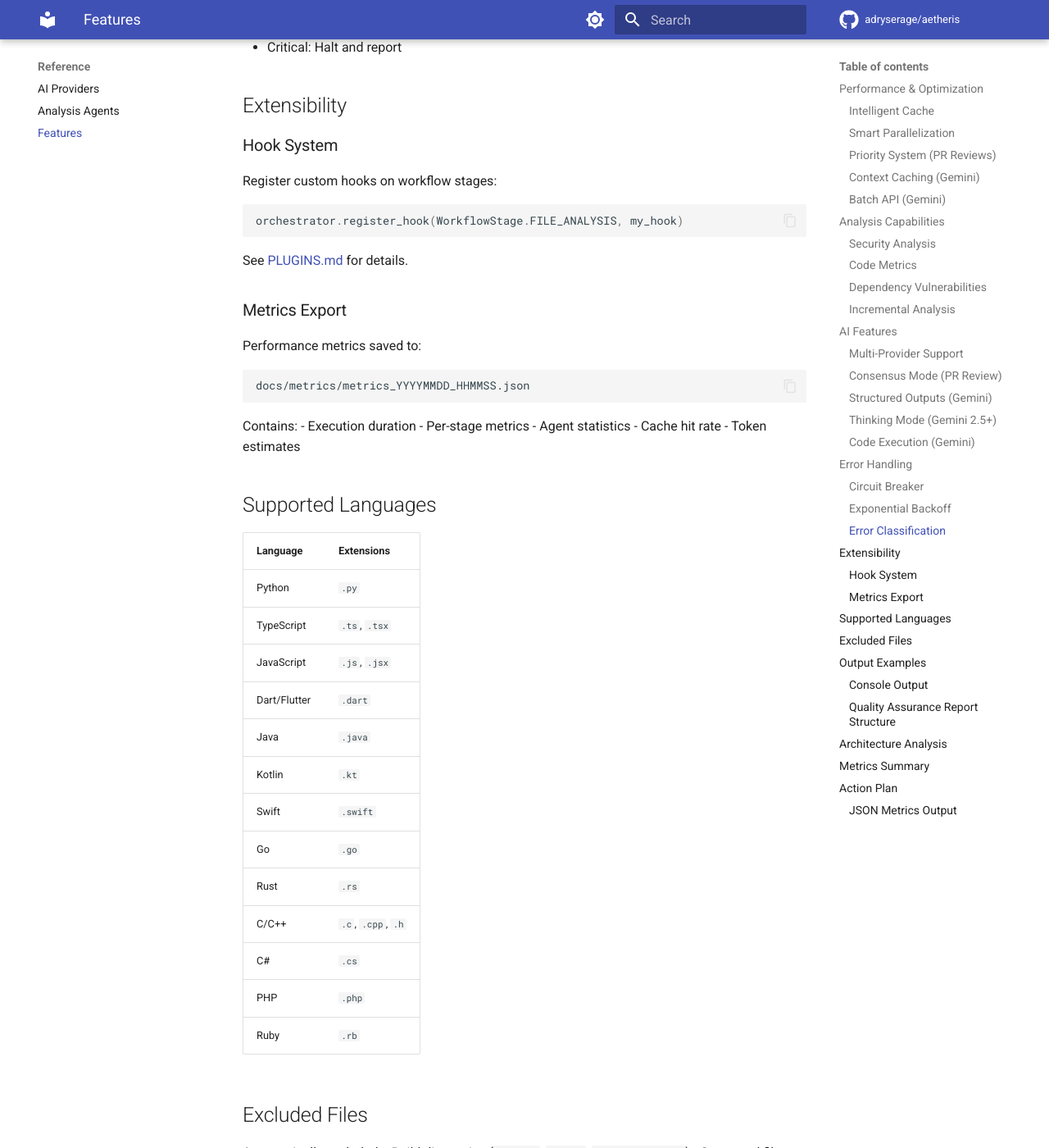
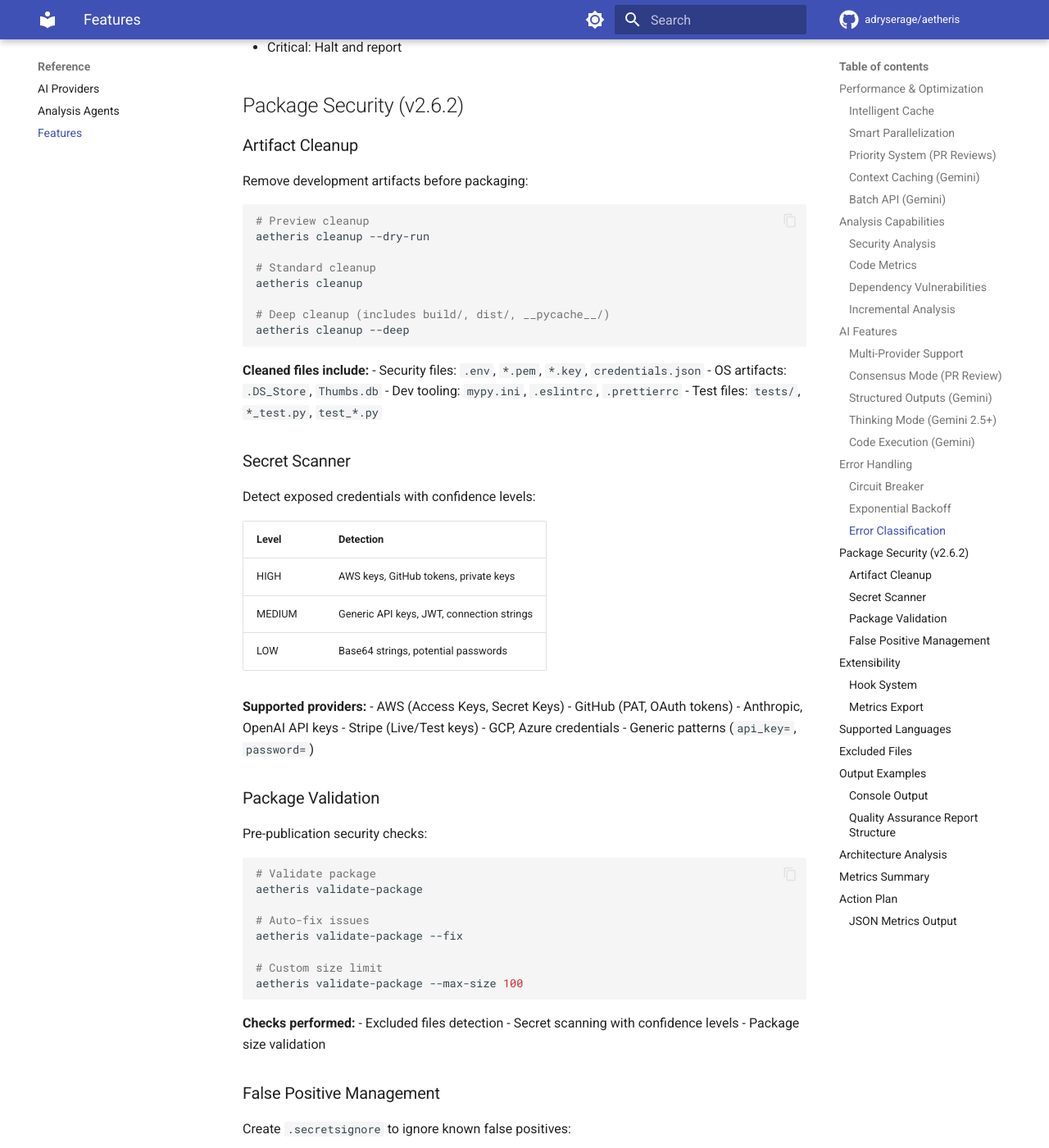
Before and after one commit to adryserage/Aetheris, an MkDocs documentation site: the page built from docs/features.md, in a window 1280 px wide and 1400 px high, scrolled down 3456 px. Shown: the whole window at 82% size. Built offline with MkDocs 1.6.1 and Material for MkDocs 9.7.7, drawn with Linux system fonts in a browser that asks for light colours; comment, search, counter and statistics services are not loaded; some of the changed text lies outside the part shown.

Commit message:
docs(v2.6.2): add cleanup and validate-package documentation
- Update README.md with new commands and roadmap
- Create docs/commands/cleanup.md with full usage guide
- Create docs/commands/validate-package.md with security checks docs
- Update docs/commands/README.md with new command links
- Update docs/features.md with Package Security section
- Update CHANGELOG.md with v2.6.2 release notes

````diff
--- a/docs/features.md
+++ b/docs/features.md
@@ -112,6 +112,81 @@ Intelligent retry with increasing delays.
 - Temporary: Retry with backoff
 - Permanent: Skip with logging
 - Critical: Halt and report
+
+## Package Security (v2.6.2)
+
+### Artifact Cleanup
+
+Remove development artifacts before packaging:
+
+```bash
+# Preview cleanup
+aetheris cleanup --dry-run
+
+# Standard cleanup
+aetheris cleanup
+
+# Deep cleanup (includes build/, dist/, __pycache__/)
+aetheris cleanup --deep
+```
+
+**Cleaned files include:**
+- Security files: `.env`, `*.pem`, `*.key`, `credentials.json`
+- OS artifacts: `.DS_Store`, `Thumbs.db`
+- Dev tooling: `mypy.ini`, `.eslintrc`, `.prettierrc`
+- Test files: `tests/`, `*_test.py`, `test_*.py`
+
+### Secret Scanner
+
+Detect exposed credentials with confidence levels:
+
+| Level | Detection |
+|-------|-----------|
+| HIGH | AWS keys, GitHub tokens, private keys |
+| MEDIUM | Generic API keys, JWT, connection strings |
+| LOW | Base64 strings, potential passwords |
+
+**Supported providers:**
+- AWS (Access Keys, Secret Keys)
+- GitHub (PAT, OAuth tokens)
+- Anthropic, OpenAI API keys
+- Stripe (Live/Test keys)
+- GCP, Azure credentials
+- Generic patterns (`api_key=`, `password=`)
+
+### Package Validation
+
+Pre-publication security checks:
+
+```bash
+# Validate package
+aetheris validate-package
+
+# Auto-fix issues
+aetheris validate-package --fix
+
+# Custom size limit
+aetheris validate-package --max-size 100
+```
+
+**Checks performed:**
+- Excluded files detection
+- Secret scanning with confidence levels
+- Package size validation
+
+### False Positive Management
+
+Create `.secretsignore` to ignore known false positives:
+
+```
+# File patterns
+tests/fixtures/*
+*.example
+
+# Content patterns
+CHANGEME
+test_key
+```
 
 ## Extensibility
 
````
Also changed, not shown: CHANGELOG.md (+57 -1 lines), README.md (+6 -0 lines), docs/commands/README.md (+17 -0 lines), docs/commands/cleanup.md (added, +150 -0 lines), docs/commands/validate-package.md (added, +238 -0 lines).
